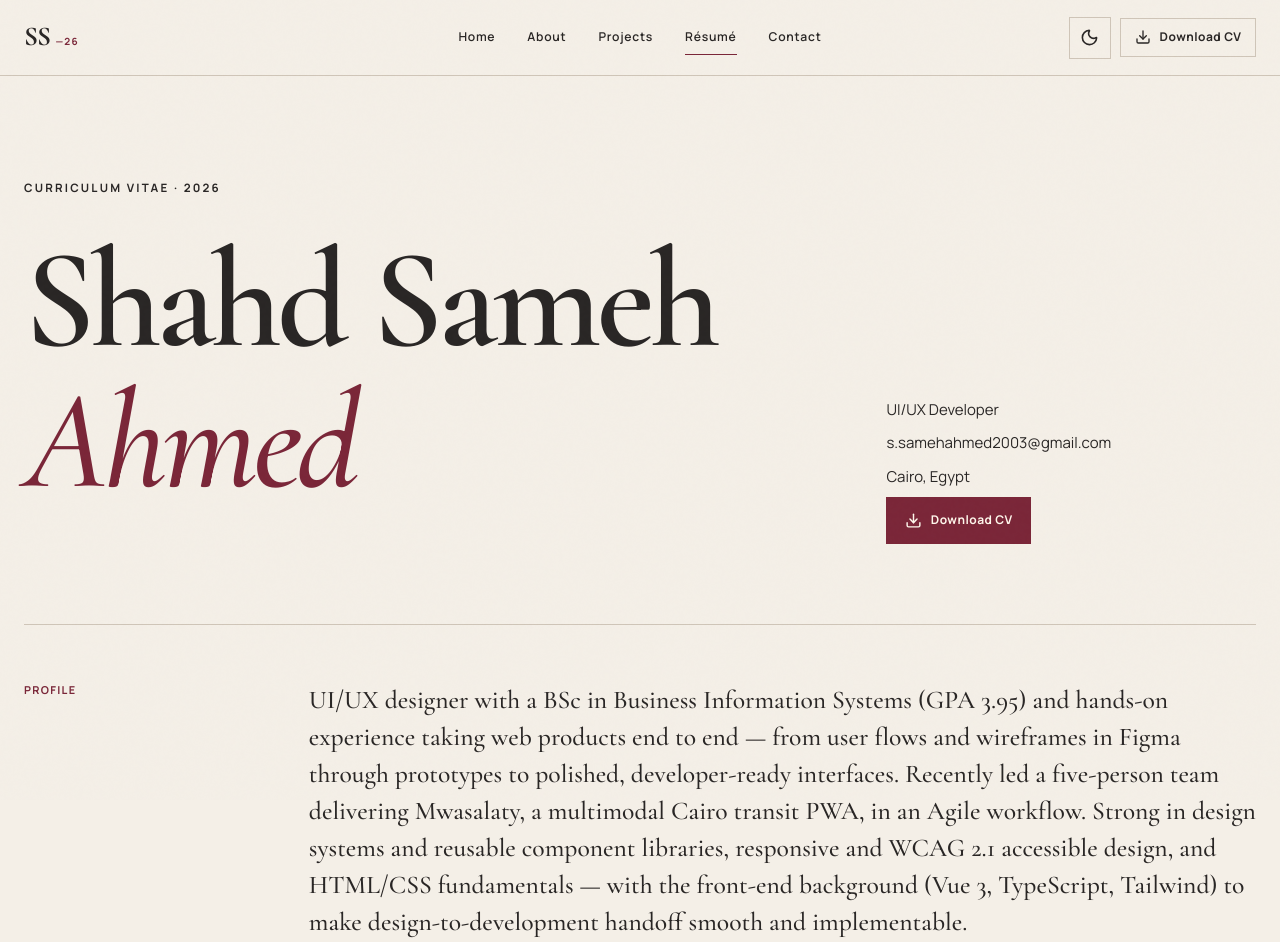
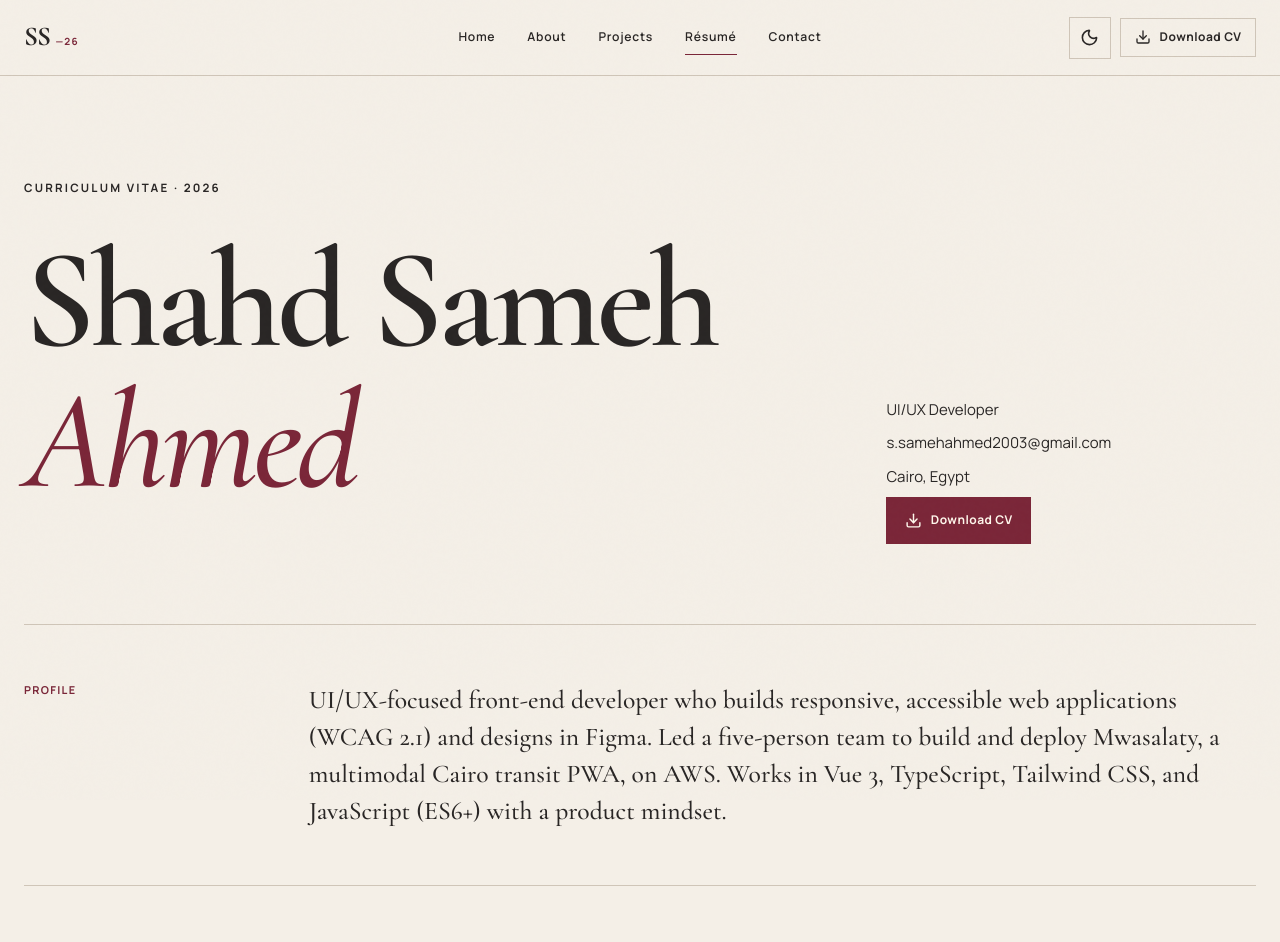
Before and after one commit to shahddsameh/portfolio, a Vue app: page /resume in a window 1280 px wide. Shown: the top 942 px of the page. Built offline with nearby package versions, Linux system fonts and the light colour scheme.

Commit message:
Use the CV profile as the bio on home and /resume
profile.biography is now the master CV's profile paragraph, and the
/resume profile renders it instead of a separate hardcoded paragraph.

Co-Authored-By: Claude Opus 5.5 <noreply@anthropic.com>

```diff
--- a/src/data/profile.ts
+++ b/src/data/profile.ts
@@ -4,7 +4,7 @@ export const profile = {
   positioning:
     'I take web products end to end — from user flows and wireframes in Figma through prototypes to polished, developer-ready interfaces.',
   biography:
-    'I’m a UI/UX designer with a BSc in Business Information Systems and hands-on experience taking web products from user flows and wireframes through prototypes to polished, developer-ready interfaces. I work in design systems and reusable component libraries, design responsively to WCAG 2.1, and bring a front-end background in Vue 3, TypeScript, and Tailwind CSS that makes design-to-development handoff smooth and implementable. I recently led a five-person team delivering Mwasalaty, a multimodal Cairo transit PWA.',
+    'UI/UX-focused front-end developer who builds responsive, accessible web applications (WCAG 2.1) and designs in Figma. Led a five-person team to build and deploy Mwasalaty, a multimodal Cairo transit PWA, on AWS. Works in Vue 3, TypeScript, Tailwind CSS, and JavaScript (ES6+) with a product mindset.',
   roles: ['UI/UX Design', 'Product Design', 'Design Systems', 'Front-End Development'],
   email: 's.samehahmed2003@gmail.com',
   phone: '+20 112 123 8913',
--- a/src/views/ResumeView.vue
+++ b/src/views/ResumeView.vue
@@ -19,7 +19,7 @@ useSeo({
       <div><p class="eyebrow">Curriculum vitae · 2026</p><h1>Shahd Sameh<br /><em>Ahmed</em></h1></div>
       <div><p>{{ profile.title }}</p><a :href="`mailto:${profile.email}`">{{ profile.email }}</a><p>{{ profile.location }}</p><a class="button button-accent" href="/files/Shahd_Sameh_CV.pdf" download><Download :size="17" /> Download CV</a></div>
     </header>
-    <section class="resume-section"><p class="resume-label">Profile</p><p class="lead">UI/UX designer with a BSc in Business Information Systems (GPA 3.95) and hands-on experience taking web products end to end — from user flows and wireframes in Figma through prototypes to polished, developer-ready interfaces. Recently led a five-person team delivering Mwasalaty, a multimodal Cairo transit PWA, in an Agile workflow. Strong in design systems and reusable component libraries, responsive and WCAG 2.1 accessible design, and HTML/CSS fundamentals — with the front-end background (Vue 3, TypeScript, Tailwind) to make design-to-development handoff smooth and implementable.</p></section>
+    <section class="resume-section"><p class="resume-label">Profile</p><p class="lead">{{ profile.biography }}</p></section>
     <section class="resume-section"><p class="resume-label">Education</p><div class="resume-entry"><div><h2>Helwan University</h2><p>BSc in Business Information Systems</p></div><div><p>Aug 2021 — Jun 2025</p><p>GPA: 3.95 / 4.0</p></div></div></section>
     <section class="resume-section"><p class="resume-label">Experience</p><article v-for="item in experience" :key="item.role" class="resume-entry"><div><h2>{{ item.role }}</h2><p>{{ item.company }}</p></div><div><time>{{ item.date }}</time><ul><li v-for="bullet in item.bullets" :key="bullet">{{ bullet }}</li></ul></div></article></section>
     <section class="resume-section"><p class="resume-label">Projects</p><article v-for="project in projects" :key="project.slug" class="resume-entry"><div><h2>{{ project.name }}</h2><p>{{ project.role }}</p></div><div><p>{{ project.summary }}</p><p class="muted">{{ project.technologies.join(' · ') }}</p></div></article></section>
```
